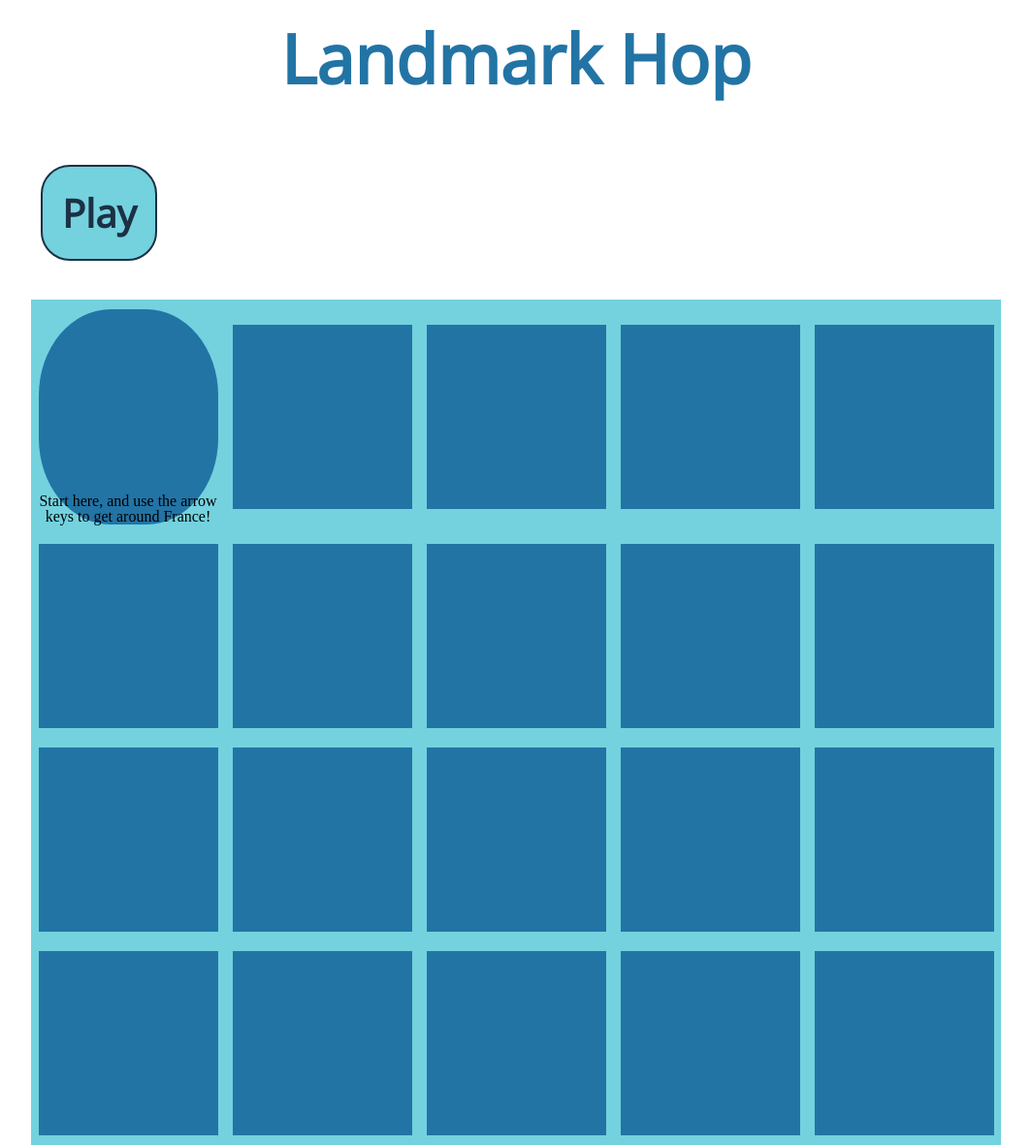
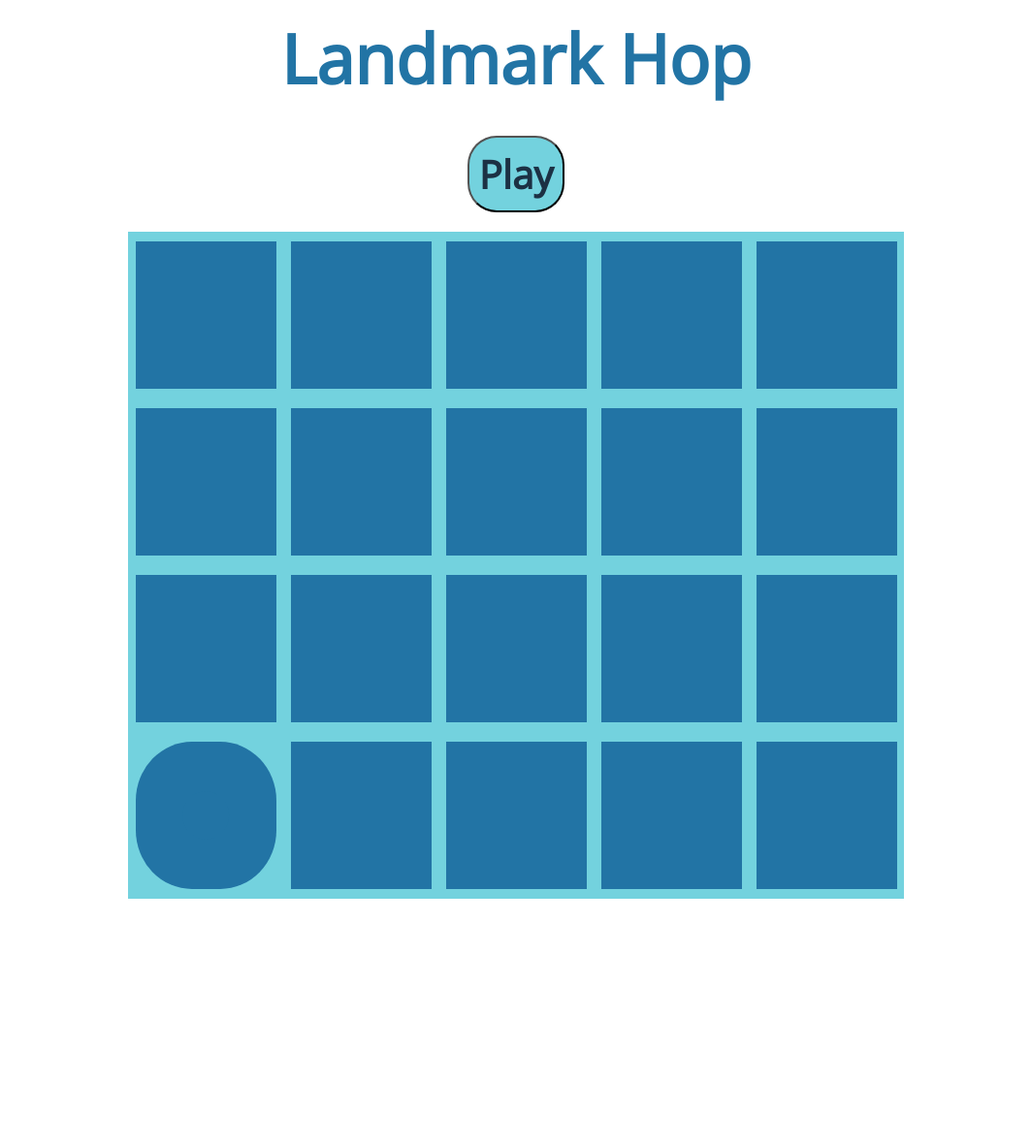
Before and after one commit to hannahintech/wdi-first-project, a PHP site: page / in a window 1280 px wide. Shown: the whole page at 97% size, without its empty margins (108-1171 px from the left). After the commit the page ends 927 px from the top, so only its background shows below. Run offline with PHP 8.4, Linux system fonts and the light colour scheme; some libraries are stand-ins or nearby versions.

Commit message:
adding buttons, tidied up, adding more features and updating css

```diff
--- a/css/style.css
+++ b/css/style.css
@@ -4,7 +4,7 @@ div {
 }
 
 main {
-  max-width: 1000px;
+  max-width: 800px;
   margin: 0 auto;
 }
 
@@ -17,9 +17,52 @@ h1 {
   color: #2274A5;
 }
 
+/* The Buttons */
+
+.buttons {
+  display: flex;
+  justify-content: center;
+}
+
+button {
+  font-size: 40px;
+  margin: 20px 10px 20px 10px;
+  font-family: 'Open Sans', sans-serif;
+  font-weight: bold;
+  color: #1C3144;
+  background-color: #73D2DE;
+  /*border: 2px solid #1C3144;*/
+  border-radius: 30px;
+  padding: 10px;
+}
+
+.button .france .italy .UK {
+  border: 2px solid #1C3144;
+}
+
+.pauseButton {
+  display: none;
+}
+
+
 /* The Overlays */
 
-.overlayPlay {
+.overlayChoose {
+  background-color: #73D2DE;
+  display: none;
+  flex-direction: column;
+  justify-content: flex-start;
+  margin: 0;
+  position: absolute;
+  top: 0;
+  left: 0;
+  right: 0;
+  bottom: 0;
+  z-index: 999;
+}
+
+.overlayInstructions {
+  background-color: #73D2DE;
   display: none;
   flex-direction: column;
   justify-content: flex-start;
@@ -46,16 +89,11 @@ ul {
   align-items: center;
   flex-wrap: wrap;
   list-style-type: none;
-  -webkit-margin-before: 0;
+  /*-webkit-margin-before: 0;
   -webkit-margin-after: 0;
   -webkit-margin-start: 0px;
   -webkit-margin-end: 0px;
-  -webkit-padding-start: 0;
-}
-
-li {
-  text-align: center;
-  font-style: 'Open Sans', 'sans serif';
+  -webkit-padding-start: 0;*/
 }
 
 .icons {
@@ -115,26 +153,3 @@ li {
     transform: translate3d(4px, 0, 0);
   }
 }
-
-/* The Buttons */
-
-.buttons {
-  display: flex;
-  justify-content: left;
-}
-
-button {
-  font-size: 40px;
-  margin: 50px 10px 40px 10px;
-  font-family: 'Open Sans', sans-serif;
-  font-weight: bold;
-  color: #1C3144;
-  background-color: #73D2DE;
-  border: 2px solid #1C3144;
-  border-radius: 30px;
-  padding: 20px;
-}
-
-.pauseButton {
-  display: none;
-}
--- a/index.html
+++ b/index.html
@@ -18,13 +18,18 @@
         <button type="button" name="pause" class="pauseButton">Pause</button>
       </div>
       <div class="grid">
-        <div class="overlayPlay">
+        <div class="overlayChoose">
             <button type="button" name="button" class="France">France</button>
             <button type="button" name="button" class="Italy">Italy</button>
             <button type="button" name="button" class="UK">UK</button>
         </div>
+        <div class="overlayInstructions">
+          <p> Use the arrow keys to find your way across the country, leaving a trail behind you. Make sure you don't fun out of petrol!
+          </p>
+          <button type="button" name="button" class="beginJourney">Begin Journey</button>
+        </div>
         <ul>
-          <li id="icon1" class="icons counter">Start here, and use the arrow keys to get around France!</li>
+          <li id="icon1" class="icons"></li>
           <li id="icon2" class="icons"></li>
           <li id="icon3" class="icons"></li>
           <li id="icon4" class="icons"></li>
@@ -40,7 +45,7 @@
           <li id="icon14" class="icons"></li>
           <li id="icon15" class="icons"></li>
             <!-- Counter must start here! -->
-          <li id="icon16" class="icons"></li>
+          <li id="icon16" class="icons counter"></li>
           <li id="icon17" class="icons"></li>
           <li id="icon18" class="icons"></li>
           <li id="icon19" class="icons"></li>
--- a/js/app.js
+++ b/js/app.js
@@ -1,4 +1,4 @@
-const gridUK = {
+const grid = {
   icon1: true,
   icon2: false,
   icon3: false,
@@ -23,11 +23,13 @@ const gridUK = {
 
 $(() => {
 
-  const $counter = $('.counter');
+  // const $counter = $('.counter');
   const $icons = $('li');
-  const $playButton = $('.playButton')
-  const $overlayPlay = $('.overlayPlay')
-  const $france = $('.France')
+  const $playButton = $('.playButton');
+  const $overlayChoose = $('.overlayChoose');
+  const $france = $('.France');
+  const $overlayInstructions = $('.overlayInstructions');
+  const $beginJourney = $('.beginJourney');
   // Up arrow	38
   // Down arrow	40
   // Left arrow	37
@@ -36,32 +38,40 @@ $(() => {
   // this shows counter, or wiggles div if incorrect answer (add setTimeout or other options in jquery? ie .animate)
   $icons.on('click', function(e) {
     const storedId = $(e.target).attr('id');
-    if (gridUK[storedId]) {
+    if (grid[storedId]) {
       $(e.target).toggleClass('counter');
     } else {
       $(e.target).toggleClass('wiggle');
     }
   });
 
-  // play button that shows an 'overlay' for country choice
+  // play button: shows an 'overlay' for country choice
   $playButton.on('click', function() {
-    $overlayPlay.show();
+    $overlayChoose.show();
+    //make playButton say "back" and navigate home
   });
 
-  // background image - image source .css for France
+  // populate France with background image
   function populateGrid() {
-    console.log($icons)
     $icons.each(function(i, icon){
       const iconName = $(icon).attr('id');
       $(icon).css('background-image', `url('images-france/${iconName}.jpg')`);
-    })
-
+    });
   }
 
-  // populate images using jquery
+  // populate France images using jquery
   $france.on('click', function() {
     populateGrid();
-    $overlayPlay.hide();
+    $overlayChoose.hide();
+    $overlayInstructions.show();
+  });
+
+  // begin journey button
+  $beginJourney.on('click', function() {
+    $overlayInstructions.hide();
   });
 
 });
+
+// images: store as france, and italy etc (create the list and choose from correct and false).
+// how to randomise it?
```
Also changed, not shown: images-france/icon1.jpg (renamed from images-france/icon16.jpg).
